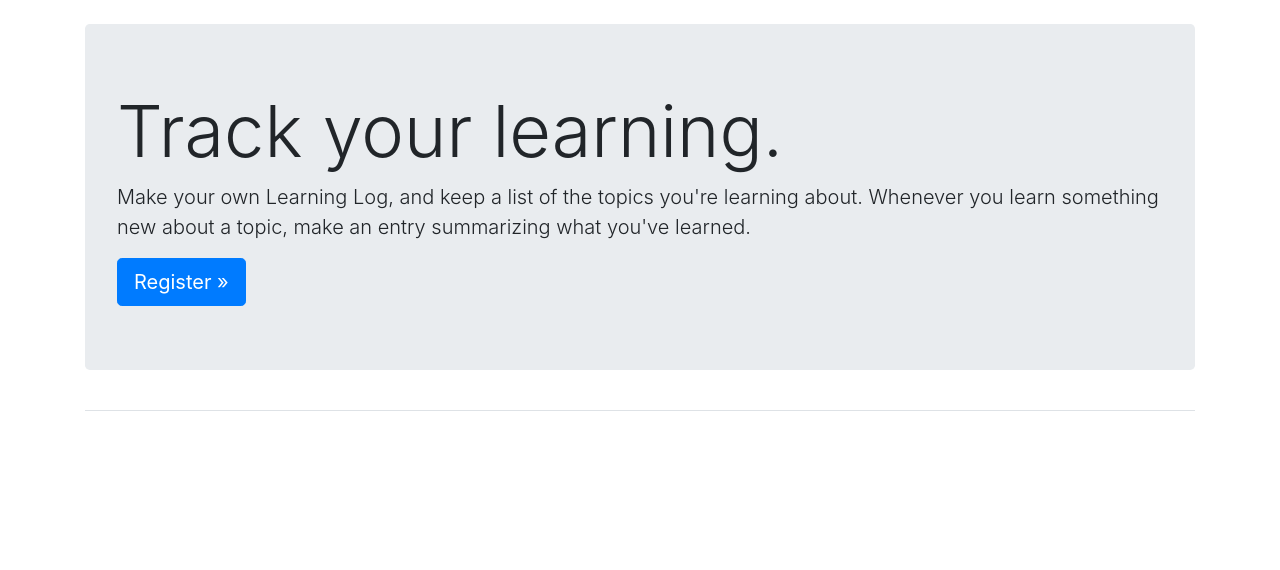
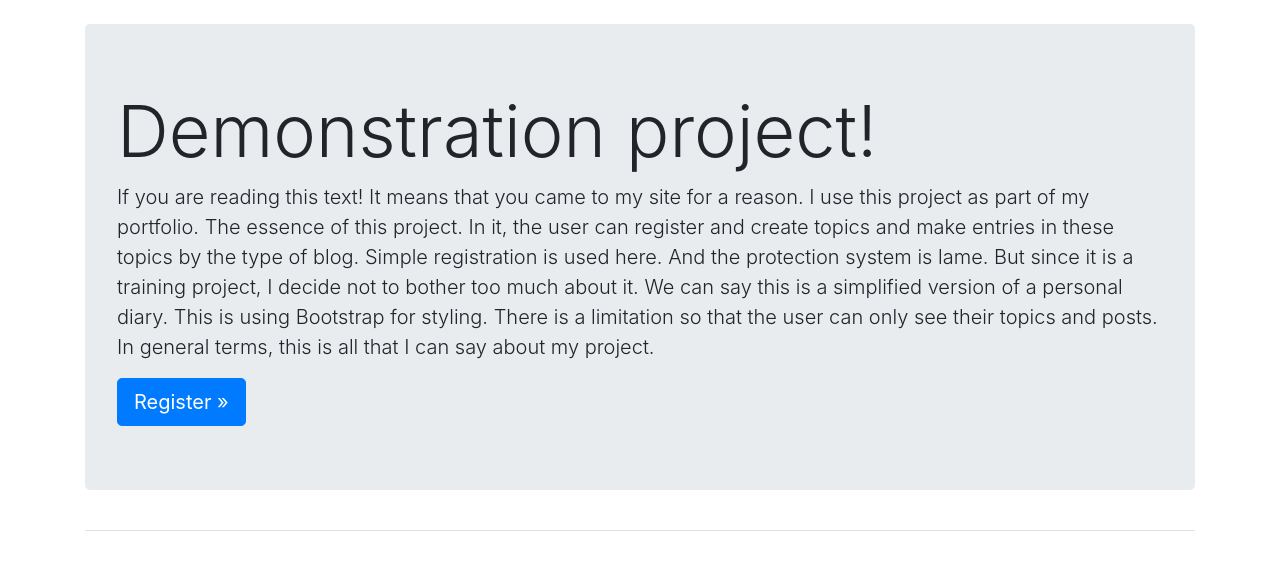
Before and after one commit to SnakeSanin/Diary, a Django app: page / in a window 1280 px wide. Shown: the part 58-628 px from the top of the page. Run offline with Django 3.2, Linux system fonts and the light colour scheme; some libraries are stand-ins or nearby versions.

Commit message:
Translate Russian comments on English and change descripton on home page!

```diff
--- a/learning_log/views.py
+++ b/learning_log/views.py
@@ -8,21 +8,21 @@ from .forms import TopicForm, EntryForm
 # Create your views here.
 
 def index(request):
-    """Домашняя страница приложения diary"""
+    """Application home page diary"""
     return render(request, 'index.html')
 
 @login_required
 def topics(request):
-    """Выводит список тем."""
+    """Lists topics."""
     topics = Topic.objects.filter(owner=request.user).order_by('date_added')
     context = {'topics': topics}
     return render(request, 'topics.html', context)
 
 @login_required
 def topic(request, topic_id):
-    """Выводит одну тему и все ее записи"""
+    """Displays one topic and all its entries"""
     topic = Topic.objects.get(id=topic_id)
-    # Проверка того, что тема принадлежит текущему пользователю.
+    # Checking that the topic belongs to the current user.
     if topic.owner != request.user:
         raise Http404
     entries = topic.entry_set.order_by('-date_added')
@@ -31,54 +31,54 @@ def topic(request, topic_id):
 
 @login_required
 def new_topic(request):
-    """Определяет новую тему"""
+    """Defines a new topic"""
     if request.method != 'POST':
-        # Данные не отправлялись пустая форма
+        # No data submitted empty form
         form = TopicForm()
     else:
-        # Отправлены данные POST; обработать данные.
+        # POST data has been sent; process data.
         form = TopicForm(data=request.POST)
         if form.is_valid():
             new_topic = form.save(commit=False)
             new_topic.owner = request.user
             form.save()
             return redirect('learning_log:topics')
-    # Вывести пустую или недействительную форму
+    # Display empty or invalid form
     context = {'form': form}
     return render(request, 'new_topic.html', context)
 
 @login_required
 def new_entry(request, topic_id):
-    """Добавляет новую запись по конкретной теме."""
+    """Adds a new post on a specific topic."""
     topic = Topic.objects.get(id=topic_id)
     if request.method != 'POST':
-        # Данные не отправлялись; создается пустая форма.
+        # No data was sent; an empty form is created.
         form = EntryForm()
     else:
-        # Отправлены данные POST; обработать данные.
+        # POST data has been sent; process data.
         form = EntryForm(data=request.POST)
         if form.is_valid():
             new_entry = form.save(commit=False)
             new_entry.topic = topic
             new_entry.save()
             return redirect('learning_log:topic', topic_id=topic_id)
-    # Вывести пустую или недействительную форму.
+    # Display empty or invalid form.
     context = {'topic': topic, 'form': form}
     return render(request, 'new_entry.html', context)
 
 @login_required
 def edit_entry(request, entry_id):
-    """Редактирует существующий профиль"""
+    """Edits an existing profile"""
     entry = Entry.objects.get(id=entry_id)
     topic = entry.topic
     if topic.owner != request.user:
         raise Http404
 
     if request.method != 'POST':
-        # Исходный запрос; форма заполняется данными текущей записи.
+        # Original request; the form is filled with the data of the current record.
         form = EntryForm(instance=entry)
     else:
-        # Отправка данных POST; обработать данные.
+        # Sending POST data; process data.
         form = EntryForm(instance=entry, data=request.POST)
         if form.is_valid():
             form.save()
--- a/templates/index.html
+++ b/templates/index.html
@@ -1,10 +1,16 @@
 {% extends "base.html" %}
  {% block page_header %}
    <div class='jumbotron'>
-     <h1 class="display-3">Track your learning.</h1>
-     <p class="lead">Make your own Learning Log, and keep a list of the
-          topics you're learning about. Whenever you learn something new
-          about a topic, make an entry summarizing what you've learned.</p>
+     <h1 class="display-3">Demonstration project!</h1>
+     <p class="lead">If you are reading this text! It means that you came to my site for a reason.
+I use this project as part of my portfolio. The essence of this project.
+In it, the user can register and create topics and make entries in these topics by the type of blog.
+Simple registration is used here. And the protection system is lame.
+But since it is a training project, I decide not to bother too much about it.
+We can say this is a simplified version of a personal diary.
+This is using Bootstrap  for styling.
+There is a limitation so that the user can only see their topics and posts.
+In general terms, this is all that I can say about my project.</p>
      <a class="btn btn-lg btn-primary" href="{% url 'users:register' %}"
           role="button">Register &raquo;</a>
     </div>
--- a/templates/topic.html
+++ b/templates/topic.html
@@ -27,7 +27,7 @@
       </div>
 
     {% empty %}
-      <li>Здесь еще ничего нет!</li>
+      <li>There is nothing here yet!</li>
     {% endfor %}
 
 
--- a/users/urls.py
+++ b/users/urls.py
@@ -2,8 +2,8 @@ from django.urls import path, include
 from . import views
 app_name = 'users'
 urlpatterns = [
-    # Включить URL авторизации по умолчанию.
+    # Enable default authorization URL.
     path('', include('django.contrib.auth.urls')),
-    # Страница регистрации.
+    # Registration page.
     path('register/', views.register, name='register'),
 ]
```
Also changed, not shown: diary/settings.py (+5 -5 lines), learning_log/models.py (+4 -4 lines), learning_log/urls.py (+6 -6 lines), users/views.py (+5 -5 lines).
